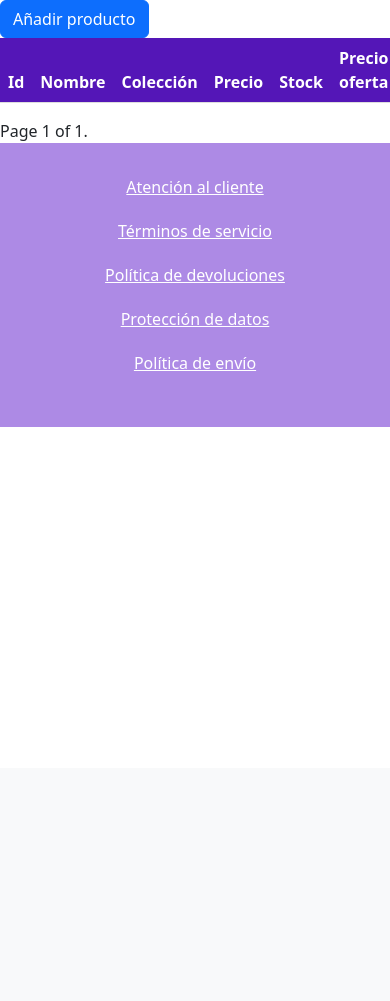
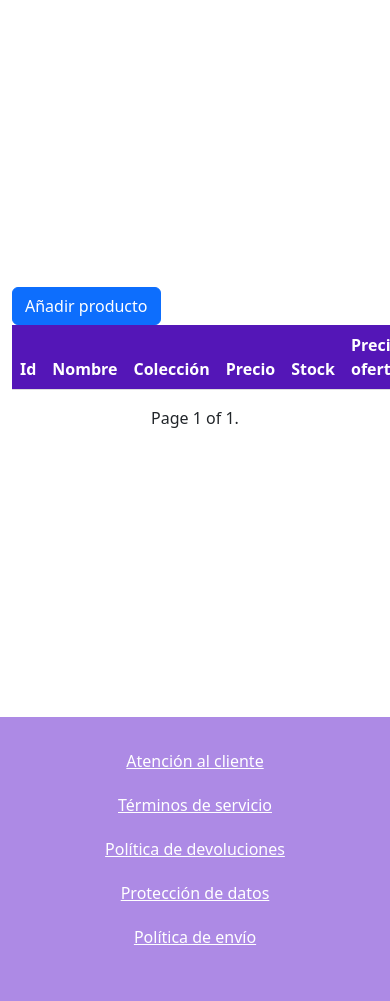
Before and after one commit to PGPI-G3-06/Acme-NFT, a Django app: page /admins/products in a window 390 px wide; the page is wider, and only the part inside the window is pictured. Shown: the part 76-1077 px from the top of that part. Before the commit the page ends 503 px from the top of that part, so only its background shows below. Run offline with Django 4.2, Linux system fonts and the light colour scheme; data that the repository does not hold is empty; some libraries are stand-ins or nearby versions.

Commit message:
FIX: SOME RESPONSIVE ISSUES
Some bugs related to the responsive area were completely destroyed

```diff
--- a/acme_nft/acme_nft_app/static/css/admin.css
+++ b/acme_nft/acme_nft_app/static/css/admin.css
@@ -1,3 +1,13 @@
+section{
+    display: flex;
+    justify-content: center;
+    align-items: center;
+    flex-direction: column;
+    min-height: 85vh;
+    background:  white;
+    width: 100%;
+}
+
 .t-head{
     background-color: var(--main-color);
     border-bottom: 1px solid #ddd;
--- a/acme_nft/acme_nft_app/templates/admin-form-product.html
+++ b/acme_nft/acme_nft_app/templates/admin-form-product.html
@@ -9,8 +9,8 @@
 {% endblock %}
 
 {% block content %}
-
-    <div class="row ms-5 me-5">
+    <section>
+        <div class="row ms-5 me-5 w-100">
             <div class="col">
                 <fieldset class="field-set">
                     <legend class="legend">Add New Product</legend>
@@ -111,6 +111,7 @@
                 </fieldset>
             </div>
         </div>
+    </section>
 
 
 {% endblock %}
--- a/acme_nft/acme_nft_app/templates/admin-list-complaints.html
+++ b/acme_nft/acme_nft_app/templates/admin-list-complaints.html
@@ -9,8 +9,8 @@
 {% endblock %}
 
 {% block content %}
-
-    <div class="row">
+    <section>
+        <div class="row w-100">
             <div class="col">
                 <table class="table" aria-label="Tabla de Reclamaciones">
                     <thead class="t-head">
@@ -41,5 +41,6 @@
                 </table>
             </div>
         </div>
+    </section>
 
 {% endblock %}
--- a/acme_nft/acme_nft_app/templates/admin-list-orders.html
+++ b/acme_nft/acme_nft_app/templates/admin-list-orders.html
@@ -10,7 +10,8 @@
 
 {% block content %}
 
-    <div class="row">
+    <section>
+        <div class="row w-100">
             <div class="col">
                 <table class="table" aria-label="admin orders">
                     <thead class="t-head">
@@ -63,5 +64,6 @@
                 </table>
             </div>
         </div>
+    </section>
 
 {% endblock %}
--- a/acme_nft/acme_nft_app/templates/admin-list-products.html
+++ b/acme_nft/acme_nft_app/templates/admin-list-products.html
@@ -9,7 +9,8 @@
 
 {% block content %}
 
-    <div class="row">
+    <section>
+        <div class="row w-100">
             <div class="col-md-12">
                 <button class="btn btn-primary" onclick="window.location.href = '{% url 'acme-nft:admin_new_product' %}'">
                     Añadir producto
@@ -17,7 +18,7 @@
             </div>
         </div>
 
-    <div class="row">
+        <div class="row w-100">
             <div class="col">
                 <table class="table" aria-label="Tabla de Productos">
                     <thead class="t-head">
@@ -79,5 +80,6 @@
                 {% endif %}
             </span>
         </div>
+    </section>
 
 {% endblock content %}
--- a/acme_nft/acme_nft_app/templates/admin-list-users.html
+++ b/acme_nft/acme_nft_app/templates/admin-list-users.html
@@ -10,7 +10,8 @@
 
 {% block content %}
 
-    <div class="row">
+    <section>
+        <div class="row w-100">
             <div class="col">
                 <table class="table" aria-label="Tabla de usuarios">
                     <thead class="t-head">
@@ -53,5 +54,6 @@
                 </table>
             </div>
         </div>
+    </section>
 
 {% endblock %}
--- a/acme_nft/acme_nft_app/templates/admin-update-product.html
+++ b/acme_nft/acme_nft_app/templates/admin-update-product.html
@@ -10,7 +10,8 @@
 
 {% block content %}
 
-    <div class="row ms-5 me-5">
+    <section>
+        <div class="row ms-5 me-5 w-100">
             <div class="col">
                 <fieldset class="field-set">
                     <legend class="legend-field-set">Detalle de producto</legend>
@@ -95,7 +96,7 @@
                 </fieldset>
             </div>
         </div>
-
+    </section>
 
 
 
--- a/acme_nft/acme_nft_app/templates/contact.html
+++ b/acme_nft/acme_nft_app/templates/contact.html
@@ -55,7 +55,7 @@
       <div class="modal-dialog modal-dialog-centered">
         <div class="modal-content">
           <div class="modal-header">
-            <h1 class="service-title"id="exampleModalLabel">Dejenos su duda</h1>
+            <h1 class="service-title"id="exampleModalLabel">Déjenos su duda</h1>
           </div>
           <div class="modal-body">
             <form action="/contact" method="POST" id="post-complaint-form">
--- a/acme_nft/acme_nft_app/templates/customer-service.html
+++ b/acme_nft/acme_nft_app/templates/customer-service.html
@@ -48,7 +48,7 @@
 
                     {% if user.is_authenticated %}
                         <p class="card-text">Si no estas satisfecho con tu compra o con el servicio proporcionado, puedes realizar una reclamación.</p>
-                        <button class="class-link complaint-button" id="modal-btn" data-bs-toggle="modal" data-bs-target="#complaint-modal">Reclamación</button>
+                        <button class="class-link complaint-button" id="modal-btn" data-bs-toggle="modal" data-bs-target="#complaint-modal">Reclamar</button>
                     {% else %}
                         <p class="card-text">Para poder realizar una reclamación debe estar registrado</p>
                         <a href="{% url 'acme-nft:signup' %}" class="class-link">Registrarse</a>
--- a/acme_nft/acme_nft_app/templates/delivery.html
+++ b/acme_nft/acme_nft_app/templates/delivery.html
@@ -2,12 +2,12 @@
 {% load static %}
 
 {% block extrahead %}
-
+<link rel="stylesheet" href="{% static 'css/customer_service.css' %}">
 {% endblock %}
 
 {% block content %}
 
-
+    <section>
         <div class="content pt-5 pb-5 pe-5 ps-5" style="background-color: var(--main-white);">
 
             <div class="row mb-5">
@@ -78,6 +78,7 @@
             </div>
 
         </div>
+    </section>
 
 
 {% endblock %}
--- a/acme_nft/acme_nft_app/templates/opinions.html
+++ b/acme_nft/acme_nft_app/templates/opinions.html
@@ -17,7 +17,7 @@
         <br>
         <br>
         {% if user.is_authenticated %}
-            <h3 class="opinion-title">Dejamos tu opinión!!</h3>
+            <h3 class="opinion-title">Déjanos tu opinión!!</h3>
 
             <button class="class-link" id="modal-btn" data-bs-toggle="modal" data-bs-target="#opinion-modal">Escribe tu opinión</button>
             <!-- Modal -->
@@ -25,7 +25,7 @@
               <div class="modal-dialog modal-dialog-centered">
                 <div class="modal-content">
                   <div class="modal-header">
-                    <h1 class="service-title">Escriba su opinion</h1>
+                    <h1 class="service-title">Escriba su opinión</h1>
                   </div>
                   <div class="modal-body">
                     <form action="/opinion" method="POST" id="post-opinion-form">
@@ -48,7 +48,7 @@
         {% endif %}
         </div>
 
-        <div class="container" id="opinions">
+        <div class="container class-opinion-container" id="opinions">
             {% for opinion in opinions %}
 
                   <div class="card">
```
Also changed, not shown: acme_nft/acme_nft_app/static/css/opinions.css (+8 -0 lines). Lines whose indentation alone changed are shown as unchanged.
